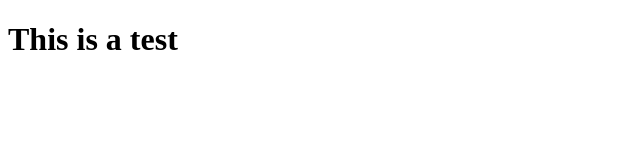
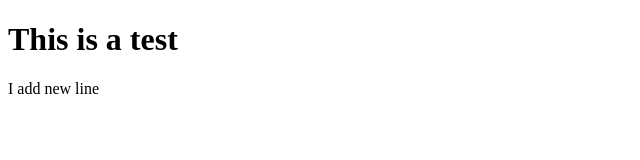
Before and after one commit to sweetherbe/demo_190329, a plain HTML site: page index.htm in a window 1280 px wide. Shown: the whole page, without its empty margins (0-640 px from the left). Drawn offline with Linux system fonts and the light colour scheme.

Commit message:
add line

```diff
--- a/index.htm
+++ b/index.htm
@@ -8,6 +8,6 @@
 </head>
 <body>
   <h1>This is a test</h1>
-
+  <p>I add new line</p>
 </body>
 </html>
```
